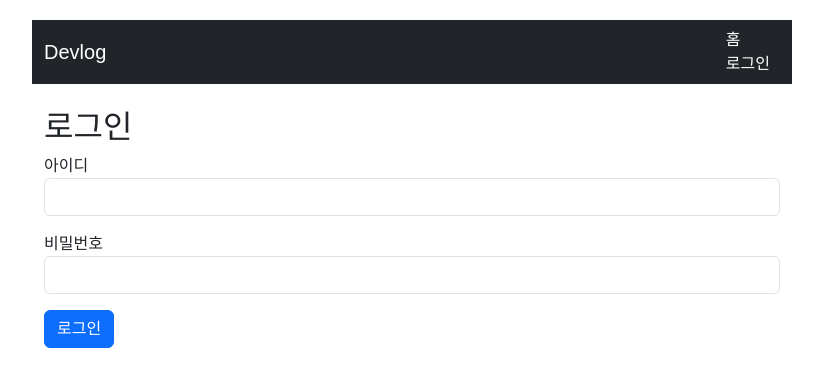
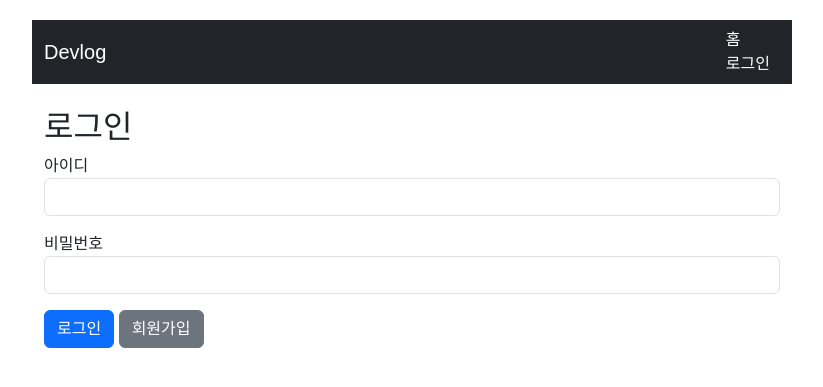
Before and after one commit to ksyee01290/Devlog, a Flask app: page /login in a window 1280 px wide. Shown: the top 387 px of the page, without its empty margins (228-1051 px from the left). Run offline with Flask 3, Linux system fonts and the light colour scheme.

Commit message:
회원가입 버튼 추가

```diff
--- a/app.py
+++ b/app.py
@@ -82,7 +82,7 @@ def delete(id):
     flash("글이 삭제되었습니다!")
     return redirect(url_for("hello"))
 
-# user정보
+# user정보 회원가입
 @app.route("/register", methods=["GET", "POST"])
 def register():
     if request.method == "POST":
--- a/templates/login.html
+++ b/templates/login.html
@@ -14,5 +14,6 @@
         <input type="password" name="password" class="form-control">
     </div>
     <button type="submit" class="btn btn-primary">로그인</button>
+    <a href="{{ url_for('register') }}" class="btn btn-secondary">회원가입</a>
 </form>
 {% endblock %}
```
